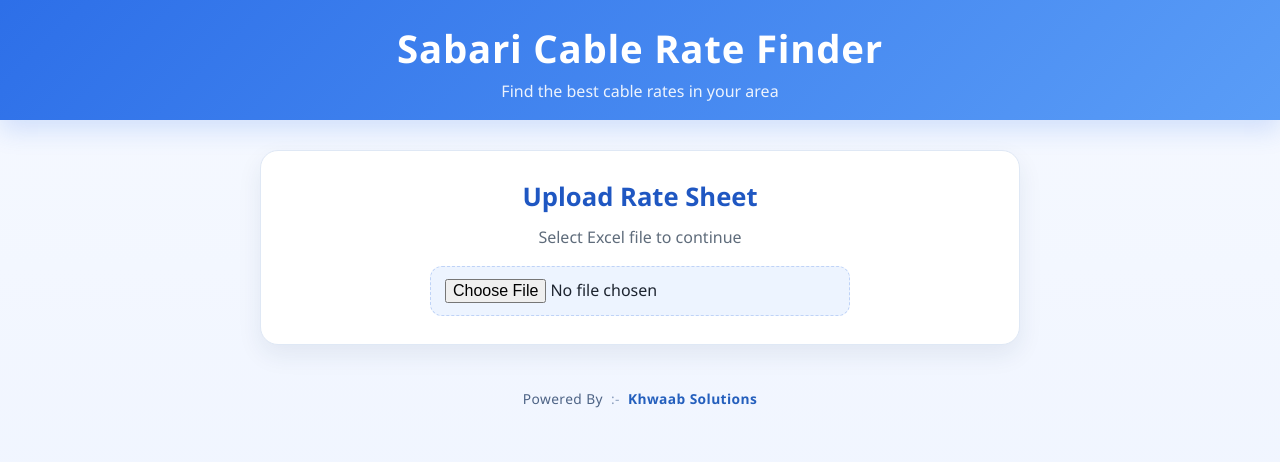
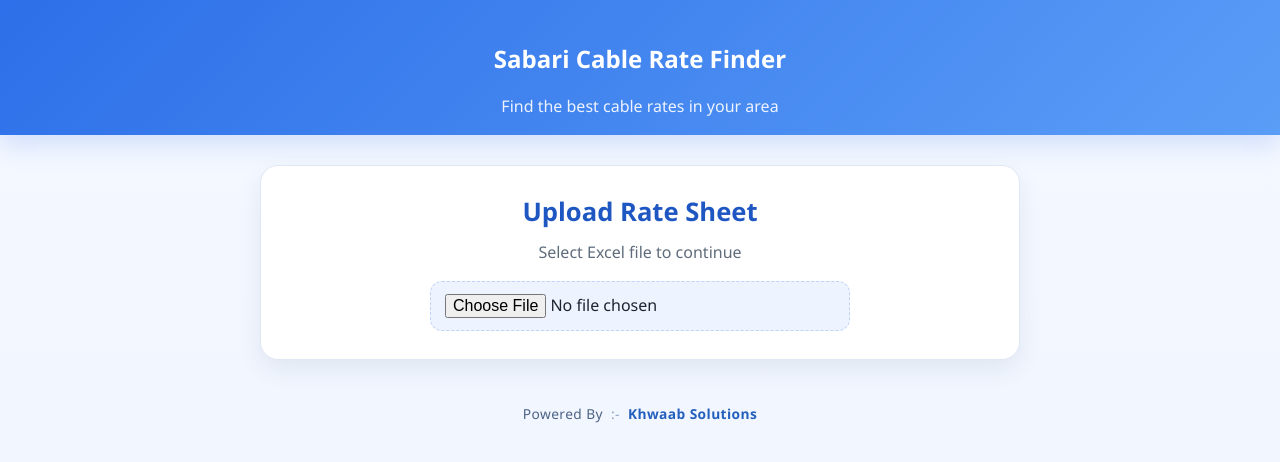
Before and after one commit to nischalkumbhatjain/nischal-tech, an Angular app: page / in a window 1280 px wide. Shown: the top 462 px of the page. Built offline with nearby package versions, Linux system fonts and the light colour scheme; no server answers.

Commit message:
fix: change header tag from h1 to h2 for improved semantic structure

```diff
--- a/src/app/app.component.html
+++ b/src/app/app.component.html
@@ -1,7 +1,7 @@
 <div class="app-container">
 
   <header class="header">
-    <h1>Sabari Cable Rate Finder</h1>
+    <h2>Sabari Cable Rate Finder</h2>
     <p>Find the best cable rates in your area</p>
   </header>
 
```
